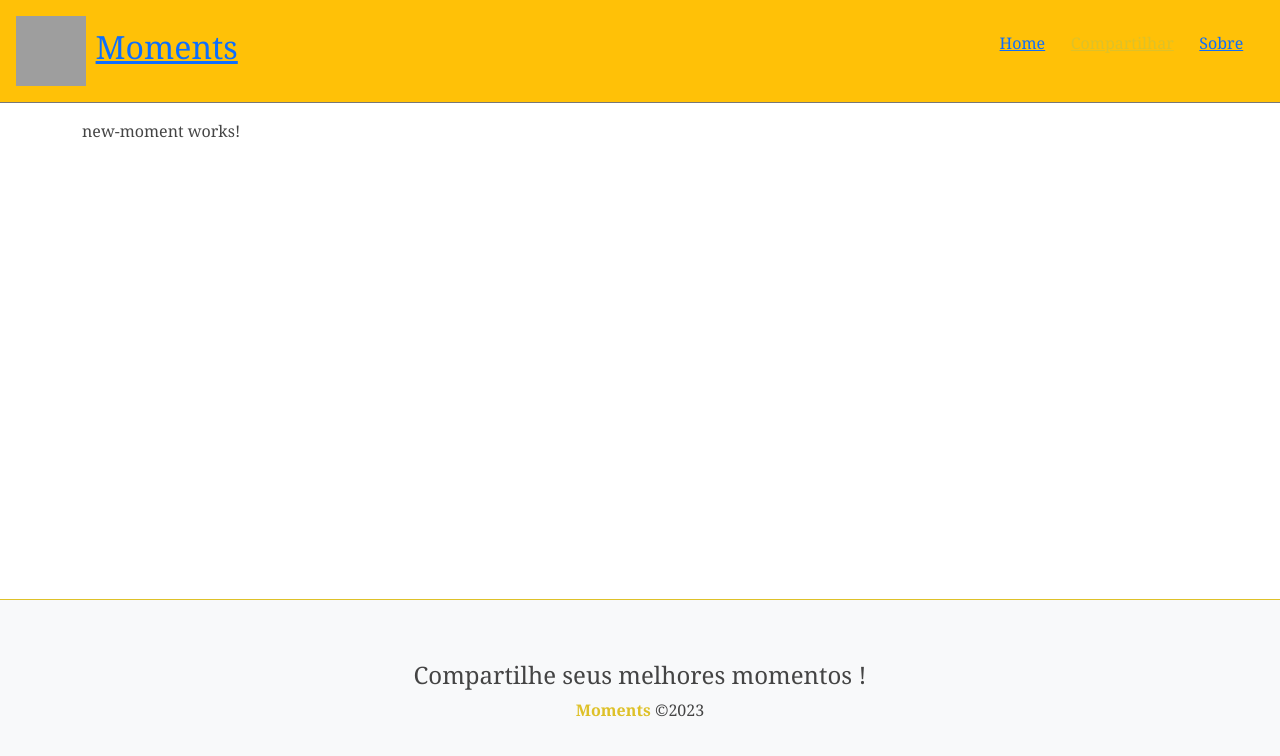
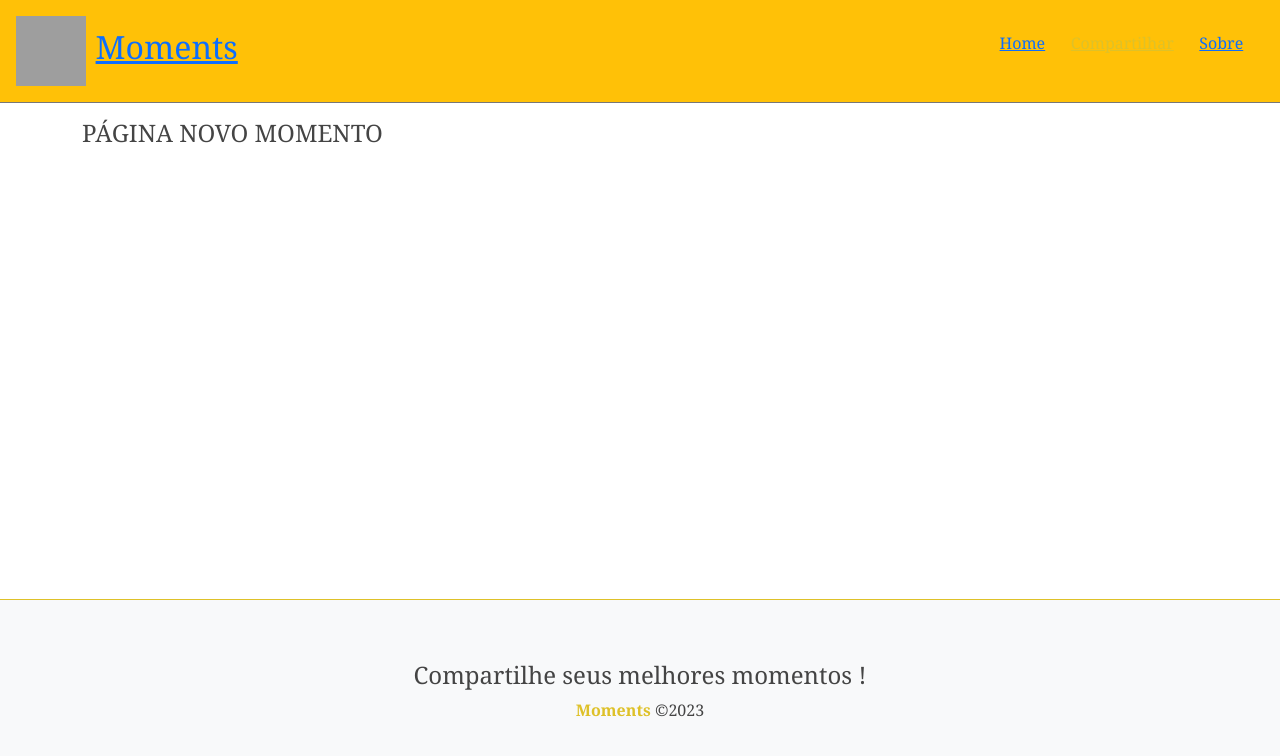
Before and after one commit to ernestopcaraujo/projectReviewAngular, an Angular app in the folder moments/: page /moments/new in a window 1280 px wide. Shown: the top 756 px of the page. Built offline with nearby package versions, Linux system fonts and the light colour scheme; grey boxes are pictures that could not be loaded.

Commit message:
feat: added some text to new-moment component

```diff
--- a/moments/src/app/components/pages/new-moment/new-moment.component.html
+++ b/moments/src/app/components/pages/new-moment/new-moment.component.html
@@ -1 +1 @@
-<p>new-moment works!</p>
+<h4>PÁGINA NOVO MOMENTO</h4>
```
